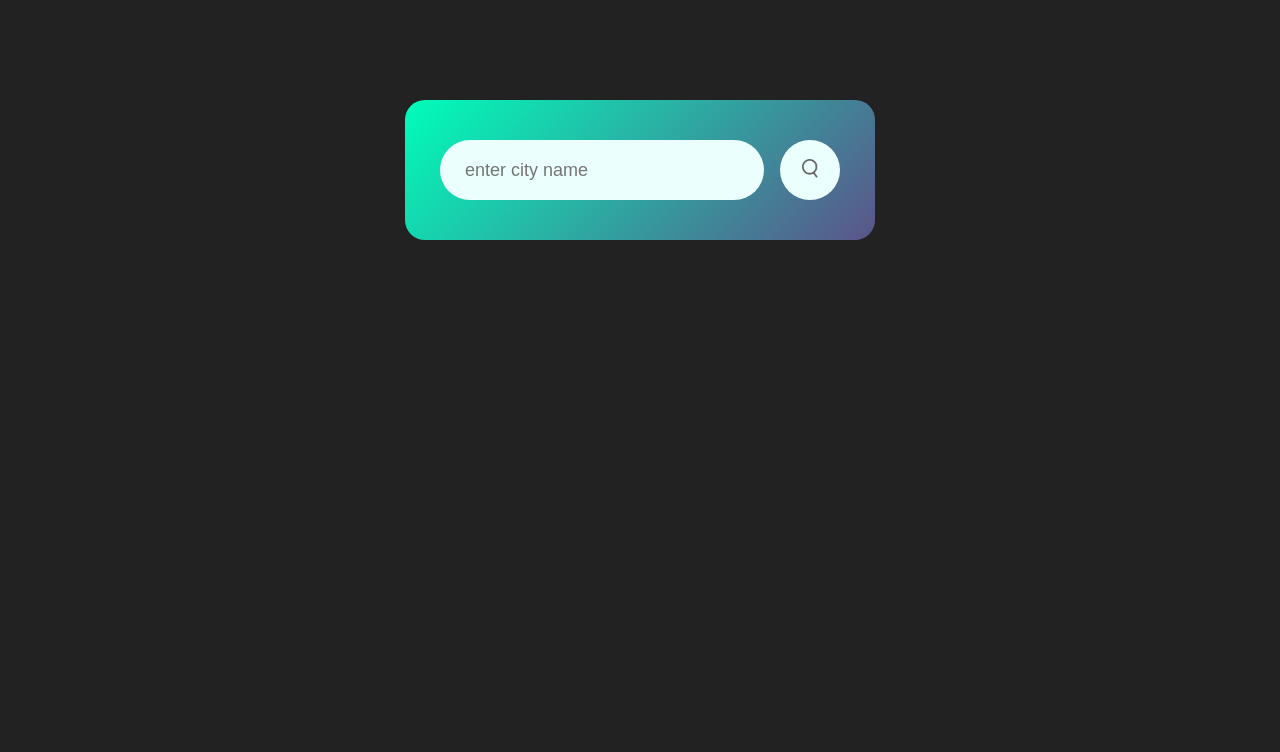
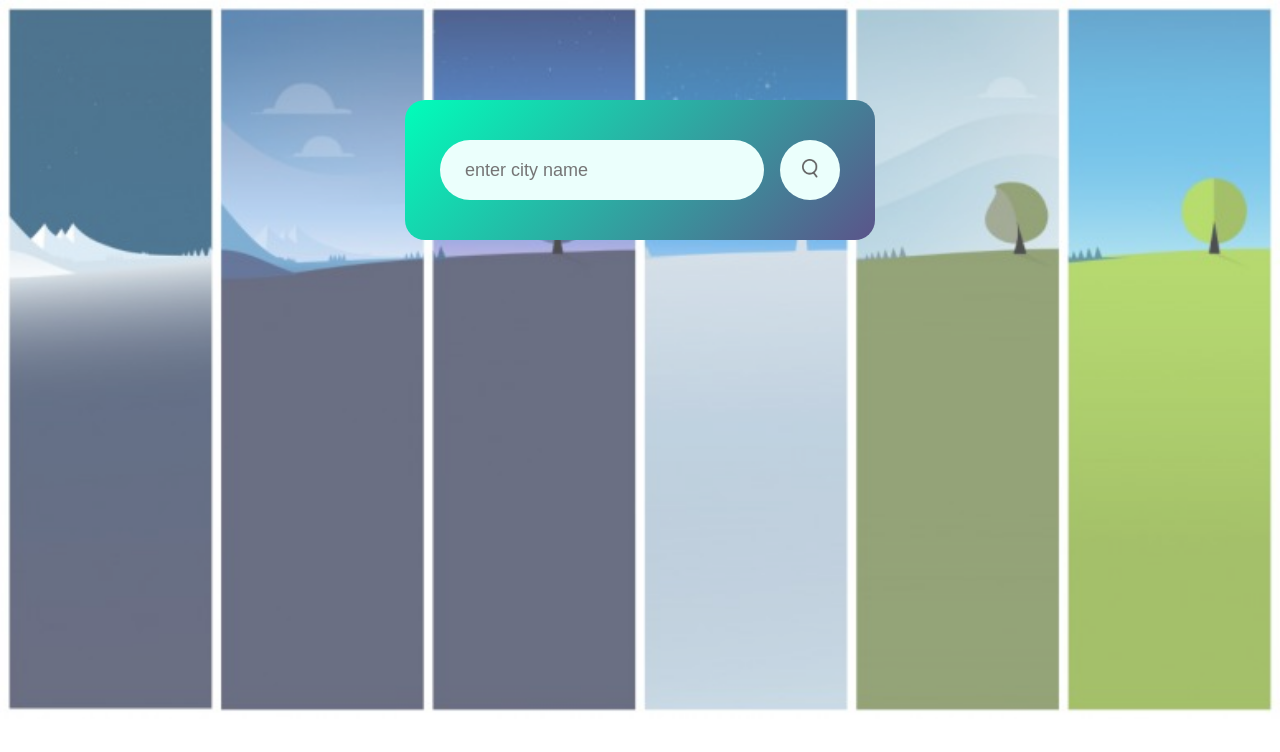
Before and after one commit to sagarikareddi/Weather-app, a plain HTML site: page index.html in a window 1280 px wide. Drawn offline with Linux system fonts and the light colour scheme.

Commit message:
Update style.css

```diff
--- a/style.css
+++ b/style.css
@@ -5,7 +5,10 @@
     box-sizing: border-box;
     }
     body {
-    background: #222;
+        position: relative;
+        background-image: url("bg.png");
+        background-repeat: no-repeat;
+        background-size: cover;
     }
     .card {
         width: 90%;
```
